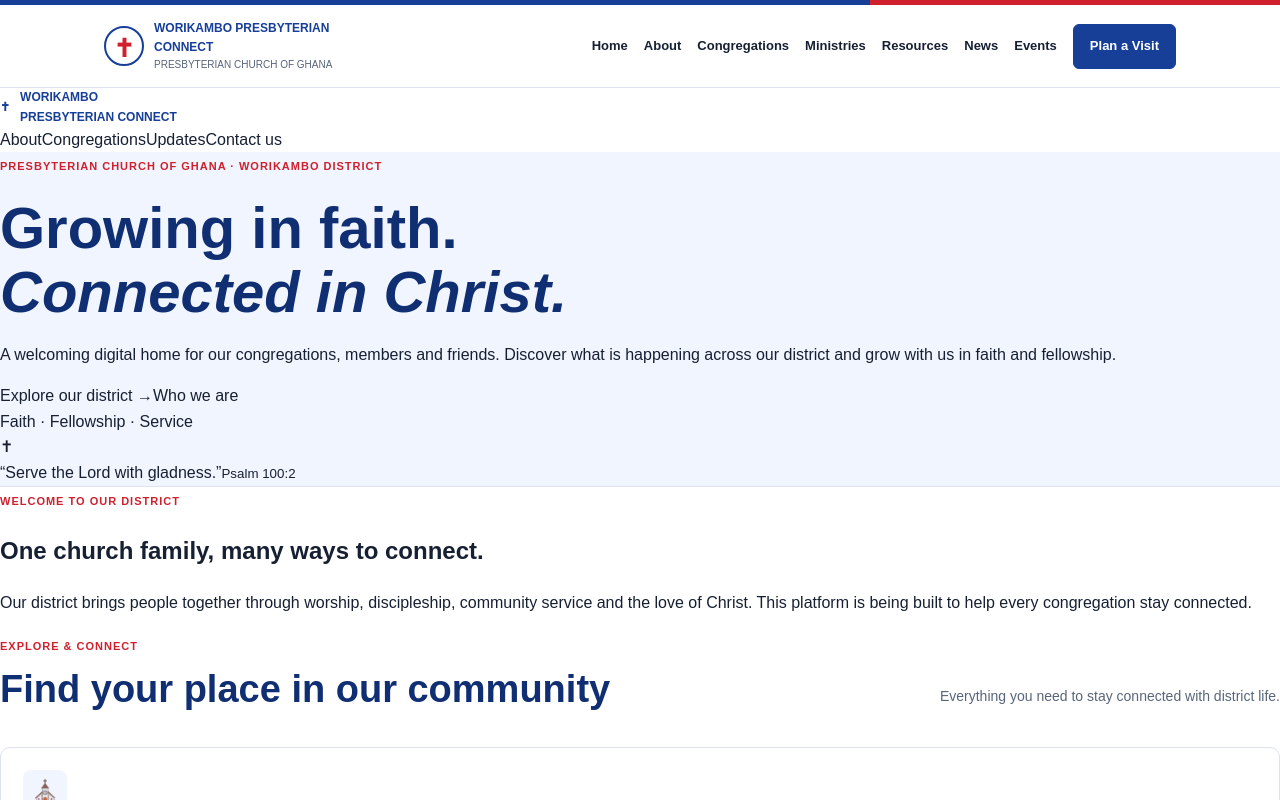
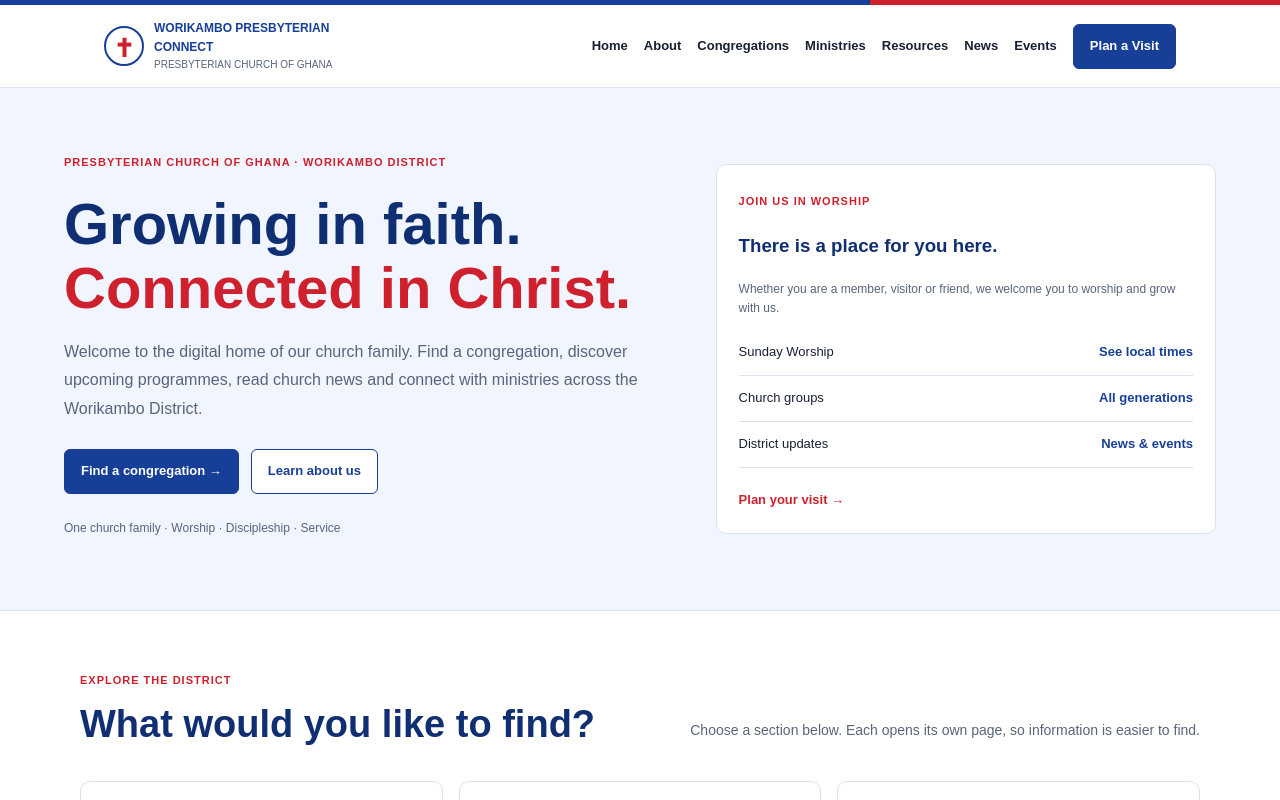
Before and after one commit to ernestayambilla73-netizen/worikambo-Presbyterian-connect, a Next.js app: page / in a window 1280 px wide. Shown: the top 800 px of the page. Built offline with nearby package versions, Linux system fonts and the light colour scheme.

Commit message:
Build dedicated landing page for Presbyterian Connect

```diff
--- a/app/page.tsx
+++ b/app/page.tsx
@@ -1,19 +1,26 @@
-const sections = [
-  { icon: "⛪", title: "Our Congregations", text: "Find and connect with congregations across the Worikambo District." },
-  { icon: "📣", title: "Announcements", text: "Stay informed about church notices and district updates." },
-  { icon: "🗓️", title: "Events & Programmes", text: "Keep up with worship services, meetings and upcoming programmes." },
-  { icon: "📖", title: "Daily Devotional", text: "Make space for scripture, reflection and prayer." },
-  { icon: "🖼️", title: "Gallery", text: "Remember the fellowship and special moments we share together." },
-  { icon: "🤝", title: "Member Area", text: "A place for church members to connect and access member resources." },
+const cards = [
+  {icon:"⌂",title:"Our Congregations",text:"Find local congregations and discover worship times and contact details.",href:"/congregations",cta:"Find a church"},
+  {icon:"✝",title:"Church Groups",text:"Explore Children's Service, Junior Youth, YPG, YAF and adult fellowships.",href:"/ministries",cta:"Explore ministries"},
+  {icon:"▤",title:"News & Announcements",text:"Read district updates, church notices and stories from our congregations.",href:"/news",cta:"Read latest news"},
+  {icon:"▦",title:"Events & Programmes",text:"Keep up with worship services, harvests, conferences and special programmes.",href:"/events",cta:"View events"},
+  {icon:"♫",title:"Hymns & Liturgy",text:"Find the official PCG Resources app for hymns and liturgical materials.",href:"/hymns",cta:"Open resources"},
+  {icon:"☼",title:"Daily Devotional",text:"Make time for scripture, reflection and prayer each day.",href:"/devotional",cta:"Read devotional"}
 ];
-export default function Home() {
- return <main>
-  <nav className="nav"><a className="brand" href="#"><span className="cross">✝</span><span>WORIKAMBO<br/><b>PRESBYTERIAN CONNECT</b></span></a><div className="navlinks"><a href="#about">About</a><a href="#connect">Congregations</a><a href="#updates">Updates</a><a className="navbutton" href="#contact">Contact us</a></div></nav>
-  <section className="hero"><div className="hero-content"><span className="eyebrow">PRESBYTERIAN CHURCH OF GHANA · WORIKAMBO DISTRICT</span><h1>Growing in faith.<br/><em>Connected in Christ.</em></h1><p>A welcoming digital home for our congregations, members and friends. Discover what is happening across our district and grow with us in faith and fellowship.</p><div className="actions"><a className="primary" href="#connect">Explore our district <span>→</span></a><a className="secondary" href="#about">Who we are</a></div><div className="hero-note"><span className="dot"/> Faith · Fellowship · Service</div></div><div className="hero-art" aria-label="Decorative church illustration"><div className="sun"/><div className="hill hill1"/><div className="hill hill2"/><div className="church"><div className="steeple">✝</div><div className="roof"/><div className="building"><div className="window"/> <div className="door"/><div className="window"/></div></div><div className="art-caption">“Serve the Lord with gladness.”<small>Psalm 100:2</small></div></div></section>
-  <section className="welcome" id="about"><span className="eyebrow">WELCOME TO OUR DISTRICT</span><h2>One church family, many ways to connect.</h2><p>Our district brings people together through worship, discipleship, community service and the love of Christ. This platform is being built to help every congregation stay connected.</p></section>
-  <section className="cards-section" id="connect"><div className="section-heading"><div><span className="eyebrow">EXPLORE & CONNECT</span><h2>Find your place in our community</h2></div><p>Everything you need to stay connected with district life.</p></div><div className="cards">{sections.map(s=><article className="card" key={s.title}><div className="card-icon">{s.icon}</div><h3>{s.title}</h3><p>{s.text}</p><a href="#contact">Learn more <span>→</span></a></article>)}</div></section>
-  <section className="verse" id="updates"><span className="verse-mark">“</span><blockquote>How good and pleasant it is when God’s people live together in unity!</blockquote><p>PSALM 133:1</p></section>
-  <section className="contact" id="contact"><div><span className="eyebrow">LET'S STAY CONNECTED</span><h2>We would love to hear from you.</h2><p>Reach out to the Worikambo District with questions, prayer requests or information about our congregations.</p></div><a className="primary" href="mailto:info@worikambopresbyterian.org">Contact the district <span>→</span></a></section>
-  <footer><a className="brand footer-brand" href="#"><span className="cross">✝</span><span>WORIKAMBO<br/><b>PRESBYTERIAN CONNECT</b></span></a><p>Presbyterian Church of Ghana · Worikambo District</p><small>Built to bring our church family closer together.</small></footer>
- </main>;
-}
+export default function Home(){return <main>
+  <section className="hero"><div className="hero-inner">
+    <div><span className="eyebrow">PRESBYTERIAN CHURCH OF GHANA · WORIKAMBO DISTRICT</span>
+      <h1>Growing in faith.<br/><span>Connected in Christ.</span></h1>
+      <p className="lead">Welcome to the digital home of our church family. Find a congregation, discover upcoming programmes, read church news and connect with ministries across the Worikambo District.</p>
+      <div className="hero-actions"><a className="btn" href="/congregations">Find a congregation →</a><a className="btn btn-secondary" href="/about">Learn about us</a></div>
+      <p className="small">One church family · Worship · Discipleship · Service</p>
+    </div>
+    <aside className="hero-panel"><span className="eyebrow">JOIN US IN WORSHIP</span><h3>There is a place for you here.</h3><p className="small">Whether you are a member, visitor or friend, we welcome you to worship and grow with us.</p>
+      <div className="service-row"><span>Sunday Worship</span><strong>See local times</strong></div><div className="service-row"><span>Church groups</span><strong>All generations</strong></div><div className="service-row"><span>District updates</span><strong>News & events</strong></div>
+      <p style={{marginTop:18,marginBottom:0}}><a className="text-link" href="/contact">Plan your visit →</a></p>
+    </aside>
+  </div></section>
+  <section className="section"><div className="container"><div className="section-heading"><div><span className="eyebrow">EXPLORE THE DISTRICT</span><h2>What would you like to find?</h2></div><p>Choose a section below. Each opens its own page, so information is easier to find.</p></div><div className="grid">{cards.map(c=><article className="card" key={c.title}><div className="card-icon">{c.icon}</div><h3>{c.title}</h3><p>{c.text}</p><a className="text-link" href={c.href}>{c.cta} →</a></article>)}</div></div></section>
+  <section className="section section-tint"><div className="container two-col"><div><span className="eyebrow">OUR CHURCH FAMILY</span><h2 className="page-title">A place to belong, learn and serve.</h2><p className="content-copy">Our district brings people together through worship, discipleship, community service and the love of Christ. Discover where you can worship, learn God's Word and contribute your gifts.</p><a className="btn" href="/ministries">Explore our groups</a></div><div className="card"><span className="eyebrow">SCRIPTURE FOR OUR JOURNEY</span><h3 style={{fontSize:24,marginTop:15}}>“How good and pleasant it is when God’s people live together in unity!”</h3><p>Psalm 133:1</p><a className="text-link" href="/devotional">Visit Daily Devotional →</a></div></div></section>
+  <section className="verse-band"><blockquote>“That they all may be one.”</blockquote><p>JOHN 17:21 · OUR SHARED CALLING</p></section>
+  <section className="section"><div className="container two-col"><div><span className="eyebrow">STAY CONNECTED</span><h2 className="page-title">Have a question or prayer request?</h2><p className="content-copy">Get in touch with the district or let us know you are planning to visit a congregation.</p><a className="btn btn-red" href="/contact">Contact the District →</a></div><div className="card"><h3>For church administrators</h3><p>Manage congregation records, church courses, news, hymns, events and devotional review through the administration area.</p><a className="text-link" href="/admin">Administration sign-in →</a></div></div></section>
+</main>}
```
